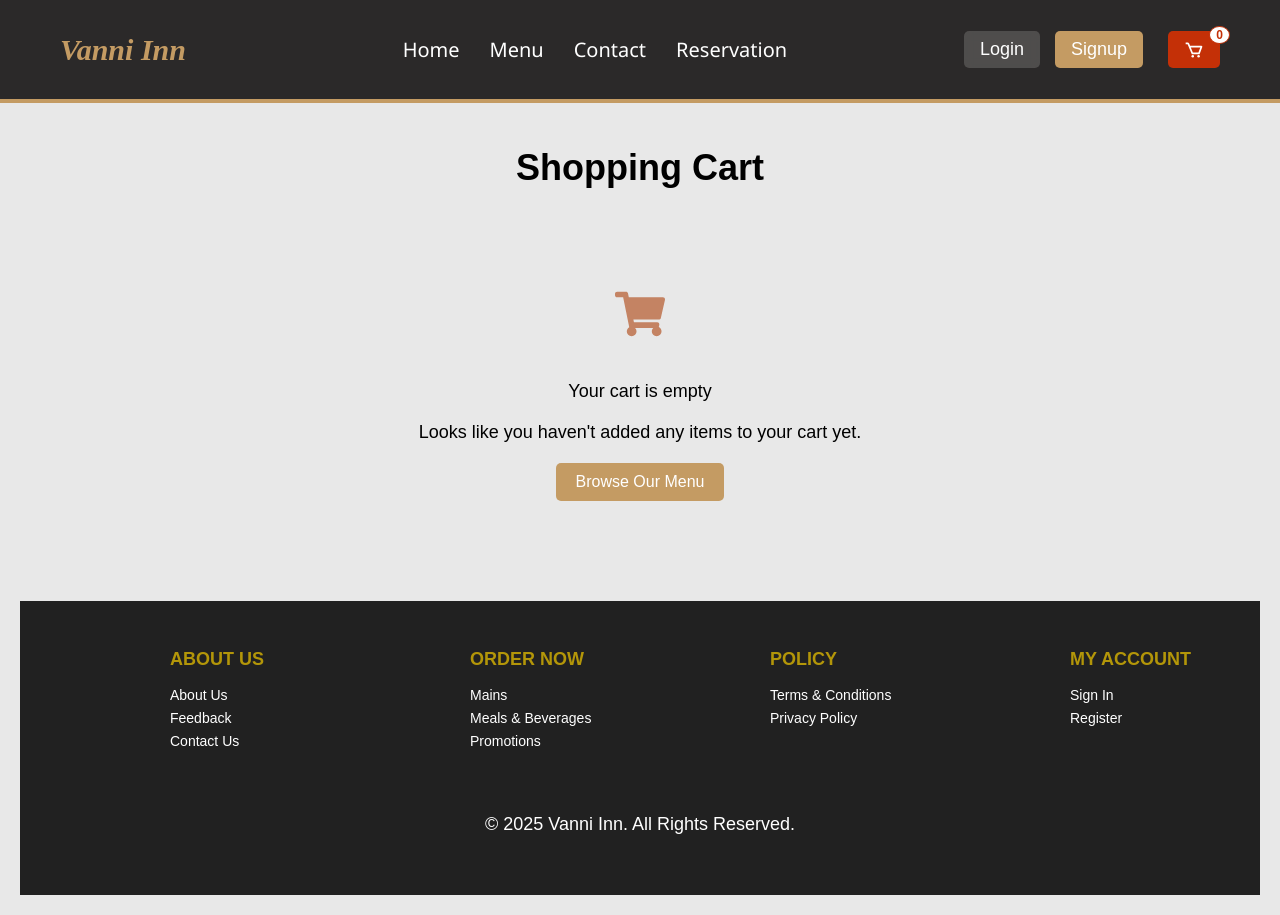
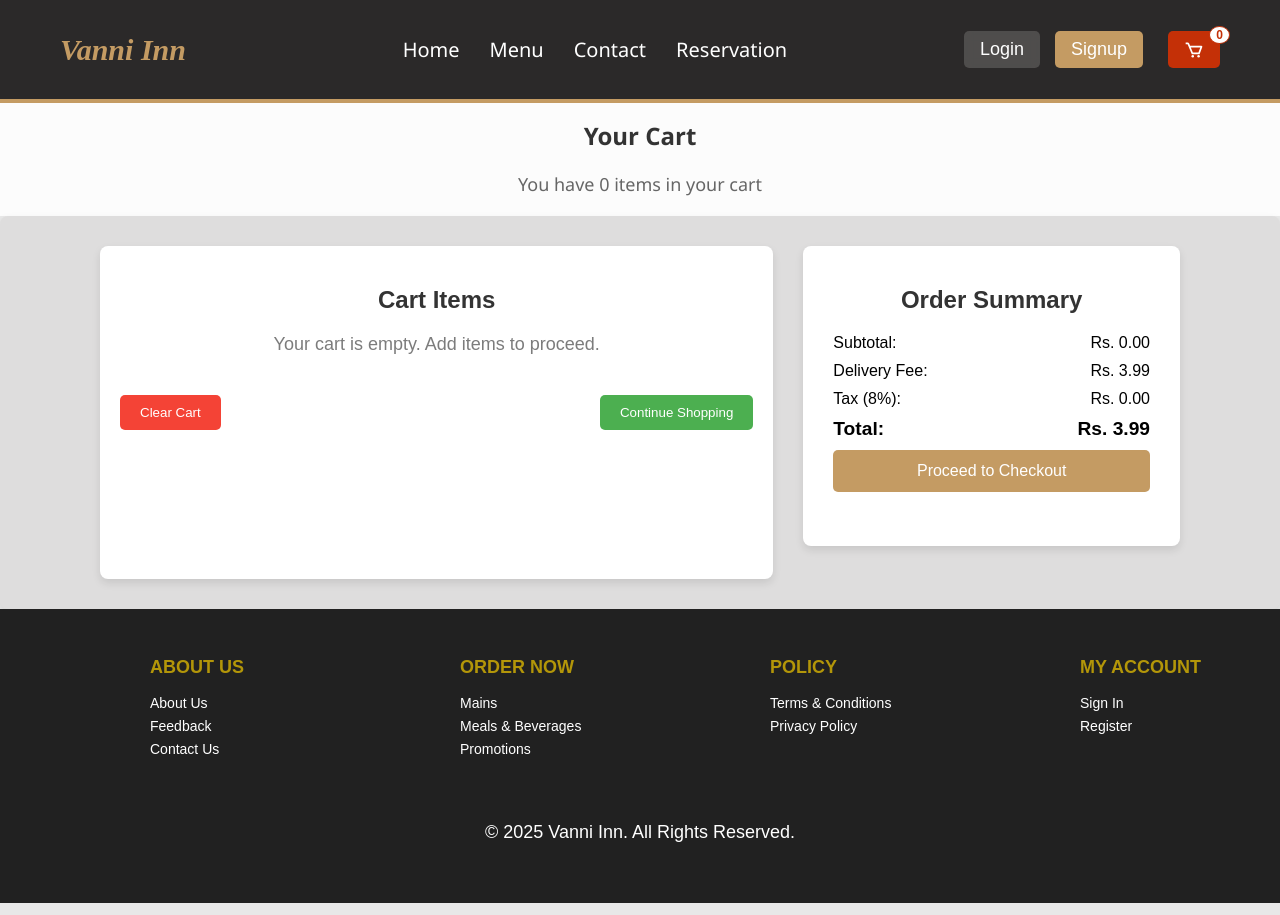
Before and after one commit to Vino200003/Restaurant-Food-Delivery-and-Reservation-System, a React (Vite) app in the folder FRONTEND/: page /cart in a window 1280 px wide. Built offline with nearby package versions, Linux system fonts and the light colour scheme.

Commit message:
11th-CartPage

```diff
--- a/FRONTEND/src/pages/Cart/Cart.css
+++ b/FRONTEND/src/pages/Cart/Cart.css
@@ -1,11 +1,29 @@
+.cart-page {
+  display: flex;
+  flex-direction: column;
+  min-height: 100vh;
+
+}
+
 .cart-container {
-  padding: 20px;
+  flex: 1;
+  display: flex;
+  justify-content: space-between;
+  gap: 30px;
+  padding-left: 100px;
+  padding-right: 100px;
+  padding-top: 30px;
+  padding-bottom: 30px;
   font-family: Arial, sans-serif;
+  background-color:rgba(136, 129, 129, 0.1) ;
+  border-radius: 8px;
+  box-shadow: 0px 4px 8px rgba(0, 0, 0, 0.1);
 }
 
 .cart-container h1 {
   text-align: center;
   margin-bottom: 20px;
+
 }
 
 .cart-content {
@@ -15,6 +33,10 @@
 
 .cart-items {
   flex: 2;
+  background-color: #fff;
+  padding: 20px;
+  border-radius: 8px;
+  box-shadow: 0px 4px 8px rgba(0, 0, 0, 0.1);
 }
 
 .cart-items table {
@@ -29,23 +51,142 @@
   border-bottom: 1px solid #ddd;
 }
 
+.cart-items h2 {
+  margin-bottom: 20px;
+  color: #333;
+}
+
+.cart-item {
+  display: flex;
+  align-items: center;
+  margin-bottom: 20px;
+  border-bottom: 1px solid #ddd;
+  padding-bottom: 10px;
+}
+
+.cart-item-image {
+  width: 80px;
+  height: 80px;
+  object-fit: cover;
+  border-radius: 8px;
+  margin-right: 20px;
+}
+
+.cart-item-image.small {
+  width: 60px;
+  height: 60px;
+}
+
+.cart-item-details {
+  flex: 1;
+  margin-left: 10px; /* Reduced margin for a tighter layout */
+}
+
+.cart-item-details h3 {
+  margin: 0;
+  font-size: 16px;
+  color: #333;
+}
+
+.cart-item-details p {
+  margin: 5px 0;
+  color: #666;
+}
+
+.cart-item-quantity {
+  margin-right: 80px;
+  display: flex;
+  align-items: center;
+  gap: 5px; /* Ensure consistent spacing between elements */
+  justify-content: center; /* Center align the controls */
+}
+
+.cart-item-quantity button {
+  padding: 5px 10px;
+  background-color: #ddd;
+  border: none;
+  border-radius: 5px;
+  cursor: pointer;
+  font-size: 16px;
+}
+
+.cart-item-quantity button:hover {
+  background-color: #ccc;
+}
+
+.cart-item-total {
+  margin-right: 100px;
+  margin-top: 50px;
+  margin-left: 20px;
+  font-weight: bold;
+  color: #333;
+
+}
+
+.delete-icon {
+  margin-left: 20px;
+  cursor: pointer;
+  color: #ff4d4d;
+}
+
+.cart-actions {
+  display: flex;
+  justify-content: space-between;
+  margin-top: 20px;
+}
+
+.cart-actions button {
+  padding: 10px 20px;
+  border: none;
+  border-radius: 5px;
+  cursor: pointer;
+}
+
+.cart-actions button:first-child {
+  background-color: #f44336;
+  color: white;
+}
+
+.cart-actions button:last-child {
+  background-color: #4caf50;
+  color: white;
+}
+
 .order-summary {
   flex: 1;
-  padding: 20px;
-  border: 1px solid #ddd;
-  border-radius: 10px;
-  background-color: #f9f9f9;
+  padding-right: 30px;
+  padding-left: 30px;
+  height: 300px;
+  background-color: #fff;
+  border-radius: 8px;
+  box-shadow: 0px 4px 8px rgba(0, 0, 0, 0.1);
 }
 
 .order-summary h2 {
+  margin-top: 40px;
   margin-bottom: 20px;
+  color: #333;
 }
 
-.order-summary p,
+.order-summary p {
+  margin: 10px 0;
+  color: #666;
+}
+
 .order-summary h3 {
-  margin: 5px 0;
+  margin-top: 20px;
+  color: #333;
+}
+
+.summary-item {
   display: flex;
   justify-content: space-between;
+  margin-bottom: 10px;
+}
+
+.summary-item.total {
+  font-weight: bold;
+  font-size: 1.2em;
 }
 
 .empty-cart {
@@ -78,3 +219,35 @@
 .browse-menu-btn:hover {
   background-color: #a47b50;
 }
+
+.checkout-btn {
+  width: 100%;
+  padding: 12px;
+  background-color: #c49b63;
+  color: white;
+  border: none;
+  border-radius: 5px;
+  cursor: pointer;
+  font-size: 16px;
+}
+
+.checkout-btn:hover {
+  background-color: #a47b50;
+}
+
+.cart-header {
+  text-align: center;
+  background-color:rgb(252, 252, 252);
+  padding-bottom: 20px;
+}
+
+.cart-header h1 {
+  font-size: 1.5rem;
+  color: #333;
+}
+
+.cart-header p {
+  font-size: 1.0rem bold;
+  margin: 0;
+  color: #666;
+}
--- a/FRONTEND/src/pages/Cart/Cart.jsx
+++ b/FRONTEND/src/pages/Cart/Cart.jsx
@@ -1,12 +1,12 @@
 import React, { useEffect, useState } from 'react';
 import './Cart.css';
-import { useNavigate } from 'react-router-dom'; // Import useNavigate
+import { useNavigate } from 'react-router-dom';
 import Footer from '../../components/Footer/Footer';
-import { FaShoppingCart } from 'react-icons/fa'; // Import FontAwesome shopping cart icon
+import { FaRegTrashAlt } from 'react-icons/fa';
 
 const Cart = () => {
   const [cart, setCart] = useState([]);
-  const navigate = useNavigate(); // Initialize useNavigate
+  const navigate = useNavigate();
 
   useEffect(() => {
     const storedCart = JSON.parse(localStorage.getItem('cart')) || [];
@@ -22,72 +22,79 @@ const Cart = () => {
     localStorage.setItem('cart', JSON.stringify(updatedCart));
   };
 
+  const deleteItem = (id) => {
+    const updatedCart = cart.filter(item => item.id !== id);
+    setCart(updatedCart);
+    localStorage.setItem('cart', JSON.stringify(updatedCart));
+  };
+
   const calculateSubtotal = () =>
     cart.reduce((total, item) => total + item.price * item.quantity, 0);
 
   const subtotal = calculateSubtotal();
-  const shipping = 5.0; // Example shipping fee
-  const taxes = subtotal * 0.1; // Example tax rate (10%)
-  const total = subtotal + shipping + taxes;
+  const deliveryFee = 3.99;
+  const tax = subtotal * 0.08;
+  const total = subtotal + deliveryFee + tax;
 
   const handleCheckout = () => {
-    navigate('/checkout'); // Redirect to the checkout page
-  };
-
-  const handleBrowseMenu = () => {
-    navigate('/menu'); // Redirect to the menu page
+    navigate('/checkout');
   };
 
   return (
+    <div className="cart-page">
+      <div className="cart-header">
+        <h1>Your Cart</h1>
+        <p>You have {cart.length} {cart.length === 1 ? 'item' : 'items'} in your cart</p>
+      </div>
       <div className="cart-container">
-      <h1>Shopping Cart</h1>
-      {cart.length === 0 ? (
-        <div className="empty-cart">
-          <FaShoppingCart className="empty-cart-icon" /> {/* Add shopping cart icon */}
-          <p>Your cart is empty</p>
-          <p>Looks like you haven't added any items to your cart yet.</p>
-          <button onClick={handleBrowseMenu} className="browse-menu-btn">
-            Browse Our Menu
-          </button>
+        <div className="cart-items">
+          <h2>Cart Items</h2>
+          {cart.length > 0 ? (
+            cart.map(item => (
+              <div key={item.id} className="cart-item">
+                <img src={item.image} alt={item.name} className="cart-item-image small" />
+                <div className="cart-item-details">
+                  <h3>{item.name}</h3>
+                  <p>Rs. {item.price.toFixed(2)}</p>
                 </div>
-      ) : (
-        <div className="cart-content">
-          <div className="cart-items">
-            <table>
-              <thead>
-                <tr>
-                  <th>Product</th>
-                  <th>Price</th>
-                  <th>Quantity</th>
-                  <th>Subtotal</th>
-                </tr>
-              </thead>
-              <tbody>
-                {cart.map(item => (
-                  <tr key={item.id}>
-                    <td>{item.name}</td>
-                    <td>${item.price.toFixed(2)}</td>
-                    <td>
+                <div className="cart-item-quantity">
                   <button onClick={() => updateQuantity(item.id, -1)}>-</button>
                   <span>{item.quantity}</span>
                   <button onClick={() => updateQuantity(item.id, 1)}>+</button>
-                    </td>
-                    <td>${(item.price * item.quantity).toFixed(2)}</td>
-                  </tr>
-                ))}
-              </tbody>
-            </table>
+                </div>
+                <p className="cart-item-total">Rs. {(item.price * item.quantity).toFixed(2)}</p>
+                <FaRegTrashAlt className="delete-icon" onClick={() => deleteItem(item.id)} />
+              </div>
+            ))
+          ) : (
+            <p className="no-items">Your cart is empty. Add items to proceed.</p>
+          )}
+          <div className="cart-actions">
+            <button onClick={() => setCart([])}>Clear Cart</button>
+            <button onClick={() => navigate('/menu')}>Continue Shopping</button>
+          </div>
         </div>
         <div className="order-summary">
           <h2>Order Summary</h2>
-            <p>Subtotal: ${subtotal.toFixed(2)}</p>
-            <p>Shipping: ${shipping.toFixed(2)}</p>
-            <p>Taxes: ${taxes.toFixed(2)}</p>
-            <h3>Total: ${total.toFixed(2)}</h3>
-            <button onClick={handleCheckout}>Proceed to Checkout</button>
+          <div className="summary-item">
+            <span>Subtotal:</span>
+            <span>Rs. {subtotal.toFixed(2)}</span>
+          </div>
+          <div className="summary-item">
+            <span>Delivery Fee:</span>
+            <span>Rs. {deliveryFee.toFixed(2)}</span>
+          </div>
+          <div className="summary-item">
+            <span>Tax (8%):</span>
+            <span>Rs. {tax.toFixed(2)}</span>
+          </div>
+          <div className="summary-item total">
+            <span>Total:</span>
+            <span>Rs. {total.toFixed(2)}</span>
+          </div>
+          <button onClick={handleCheckout} className="checkout-btn">Proceed to Checkout</button>
         </div>
       </div>
-      )}
       <Footer />
     </div>
   );
```
Also changed, not shown: FRONTEND/src/components/CartTotal/CartTotal.css (+11 -1 lines). Lines whose indentation alone changed are shown as unchanged.
